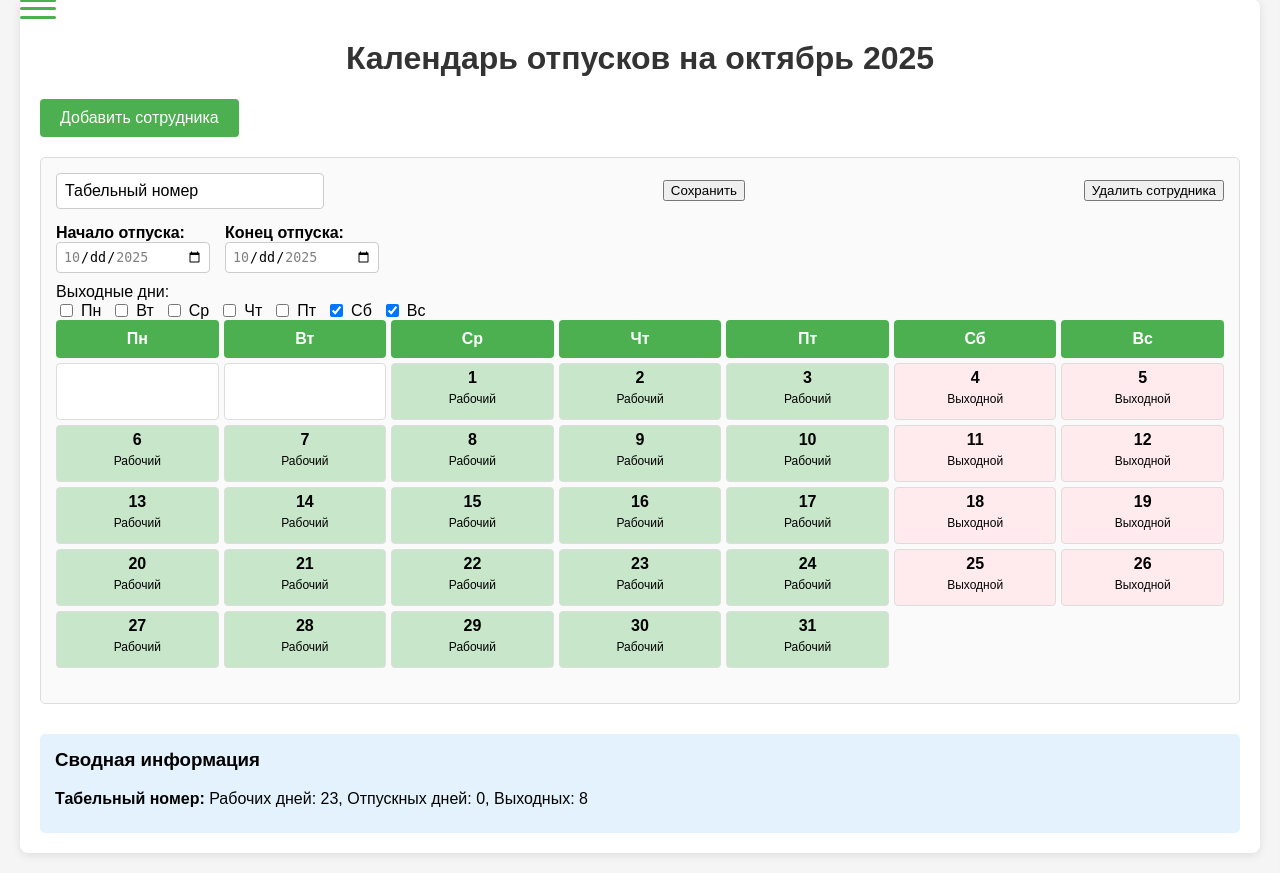
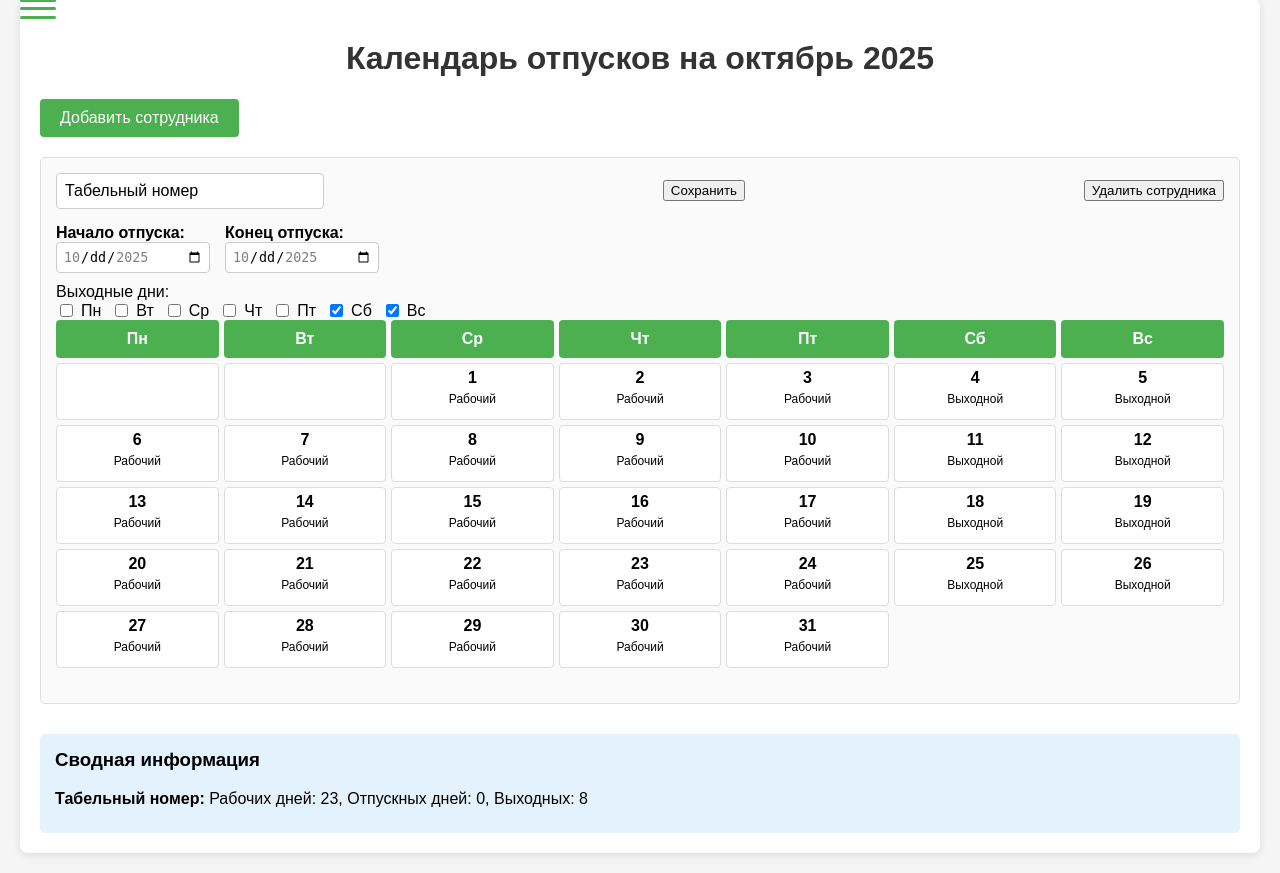
Before and after one commit to PyRusAdmin/Formation-work-schedule, a FastAPI app: page /entering_vacations in a window 1280 px wide. Shown: the part 21-894 px from the top of the page. Run offline with FastAPI, Linux system fonts and the light colour scheme.

Commit message:
Рефакторинг кода. Структурирование проекта.

```diff
--- a/static/css/style.css
+++ b/static/css/style.css
@@ -260,17 +260,17 @@ h1 {
     border-radius: 4px;
 }
 
-.calendar-day.weekend {
-    background-color: #ffebee;
-}
+/*.calendar-day.weekend {*/
+/*    background-color: #ffebee;*/
+/*}*/
 
-.calendar-day.vacation {
-    background-color: #ffcdd2;
-}
+/*.calendar-day.vacation {*/
+/*    background-color: #ffcdd2;*/
+/*}*/
 
-.calendar-day.working {
-    background-color: #c8e6c9;
-}
+/*.calendar-day.working {*/
+/*    background-color: #c8e6c9;*/
+/*}*/
 
 .day-number {
     font-weight: bold;
--- a/templates/base.html
+++ b/templates/base.html
@@ -6,6 +6,7 @@
   <title>{% block title %}HR-бот{% endblock %}</title>
   <link rel="stylesheet" href="/static/css/style.css">
   <link rel="stylesheet" href="/static/css/report_card_style.css">
+  <link rel="stylesheet" href="/static/css/forming_employee_report_card.css">
   <script src="https://cdn.tailwindcss.com"></script>
 </head>
 <body class="p-4 bg-gray-50 min-h-screen">
```
Also changed, not shown: static/css/forming_employee_report_card.css (+6 -6 lines).
